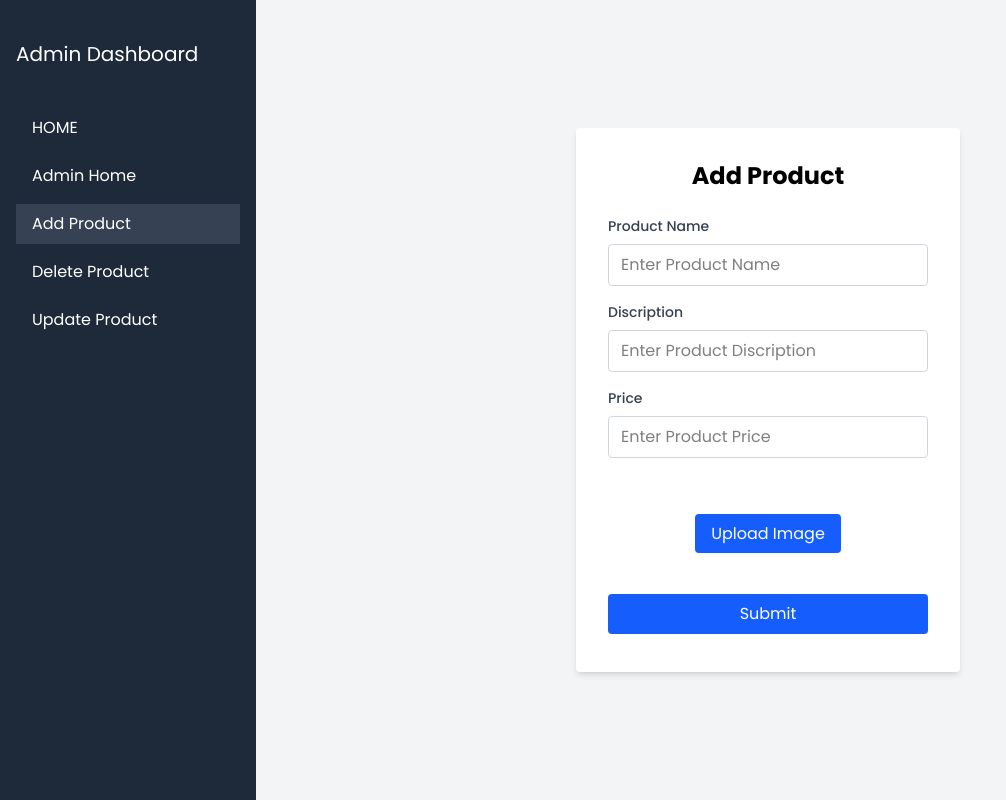
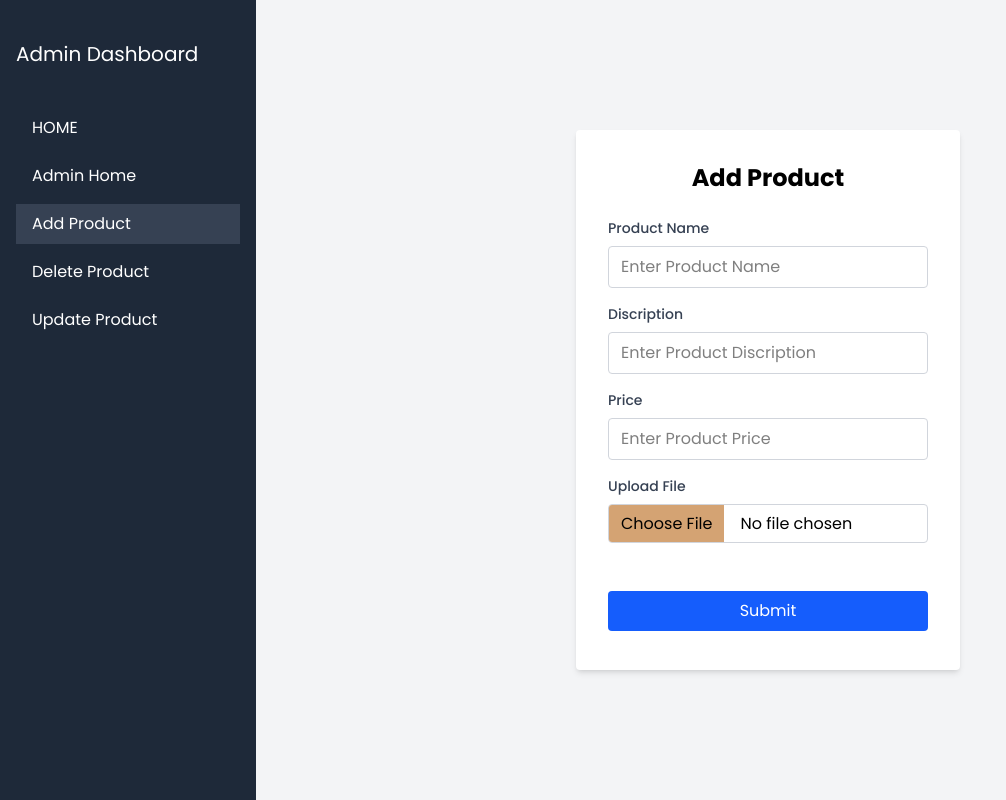
Before and after one commit to ShikharThaQuri/learning-nextjs-again, a Next.js app: page /Admin-Page/Add-Product in a window 1280 px wide. Shown: the whole page, without its empty margins (0-1006 px from the left). Built offline with nearby package versions, Linux system fonts and the light colour scheme.

Commit message:
image upload style done

```diff
--- a/src/app/Admin-Page/Add-Product/page.tsx
+++ b/src/app/Admin-Page/Add-Product/page.tsx
@@ -68,22 +68,20 @@ export default function AddProduct() {
             />
           </div>
 
-          <div className="text-center my-[3rem] tablet:flex tablet:flex-col tablet:gap-y-[2rem] tablet:items-center">
+          <div className="mb-[3rem] tablet:flex tablet:flex-col tablet:gap-y-[2rem] tablet:items-center">
+            <label className={`${labelStyle}`} htmlFor="price">
+              Upload File
+            </label>
             <input
-              // className="hidden"
               type="file"
               name="file"
               id="uploadImg"
               accept="image/*"
               required
-              hidden
+              className={`border border-gray-300 rounded w-full
+              file:px-3 file:py-2 file:text-[1rem] file:mr-[1rem] file:bg-[#d4a373] file:text-xs file:text-black
+              hover:file:cursor-pointer`}
             />
-            <label
-              htmlFor="uploadImg"
-              className={`cursor-pointer bg-blue-600 text-white py-2 px-4 rounded hover:bg-blue-700 transition duration-200`}
-            >
-              Upload Image
-            </label>
           </div>
 
           <input
```
